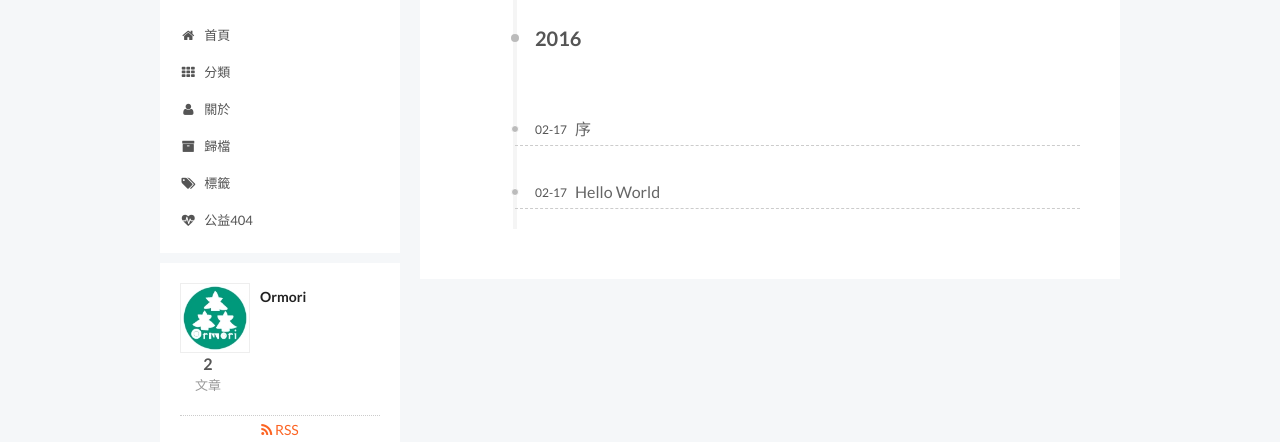
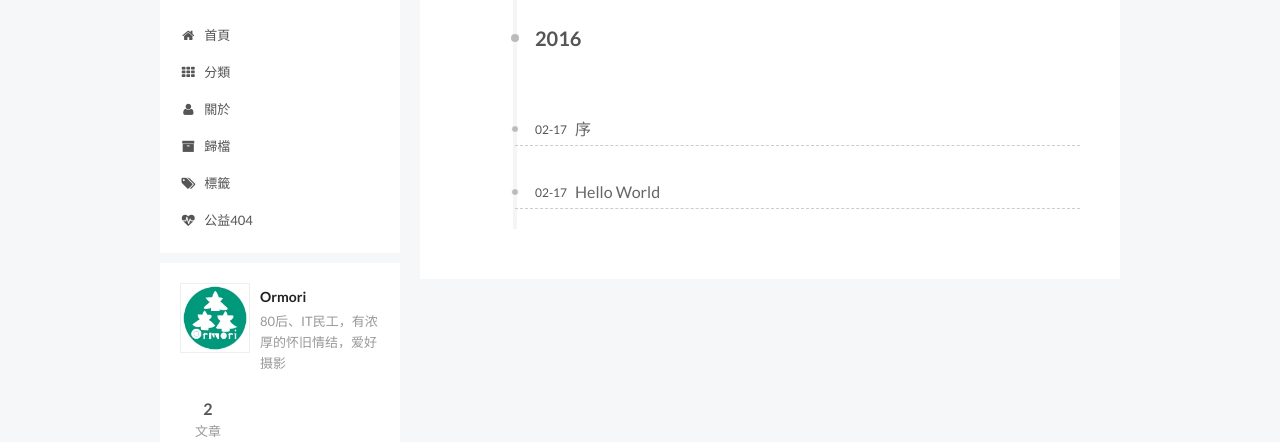
Before and after one commit to ormori/ormori.github.io, a plain HTML site: page archives/2016/02/index.html in a window 1280 px wide. Shown: the part 108-550 px from the top of the page. Drawn offline with Linux system fonts and the light colour scheme.

Commit message:
Site updated: 2016-02-17 16:42:31

```diff
--- a/archives/2016/02/index.html
+++ b/archives/2016/02/index.html
@@ -59,15 +59,15 @@
 
 
 
-<meta name="description">
+<meta name="description" content="80后、IT民工，有浓厚的怀旧情结，爱好摄影">
 <meta property="og:type" content="website">
 <meta property="og:title" content="Ormori 森原摄">
 <meta property="og:url" content="http://yoursite.com/archives/2016/02/index.html">
 <meta property="og:site_name" content="Ormori 森原摄">
-<meta property="og:description">
+<meta property="og:description" content="80后、IT民工，有浓厚的怀旧情结，爱好摄影">
 <meta name="twitter:card" content="summary">
 <meta name="twitter:title" content="Ormori 森原摄">
-<meta name="twitter:description">
+<meta name="twitter:description" content="80后、IT民工，有浓厚的怀旧情结，爱好摄影">
 
 
 
@@ -344,7 +344,7 @@
                src="/images/default_avatar.jpg"
                alt="Ormori" />
           <p class="site-author-name" itemprop="name">Ormori</p>
-          <p class="site-description motion-element" itemprop="description"></p>
+          <p class="site-description motion-element" itemprop="description">80后、IT民工，有浓厚的怀旧情结，爱好摄影</p>
         </div>
         <nav class="site-state motion-element">
           <div class="site-state-item site-state-posts">
--- a/css/main.css
+++ b/css/main.css
@@ -1529,7 +1529,7 @@ pre .javascript .function {
   width: 4px;
   height: 4px;
   border-radius: 50%;
-  background: #4ac7ff;
+  background: #0d7186;
 }
 .sidebar-nav {
   margin: 0 0 20px;
```
Also changed, not shown: 2016/02/17/hello-world/index.html (+1 -1 lines), 2016/02/17/my-new-post/index.html (+1 -1 lines), about/index.html (+1 -1 lines), archives/2016/index.html (+4 -4 lines), archives/index.html (+4 -4 lines), categories/index.html (+4 -4 lines), index.html (+4 -4 lines).
